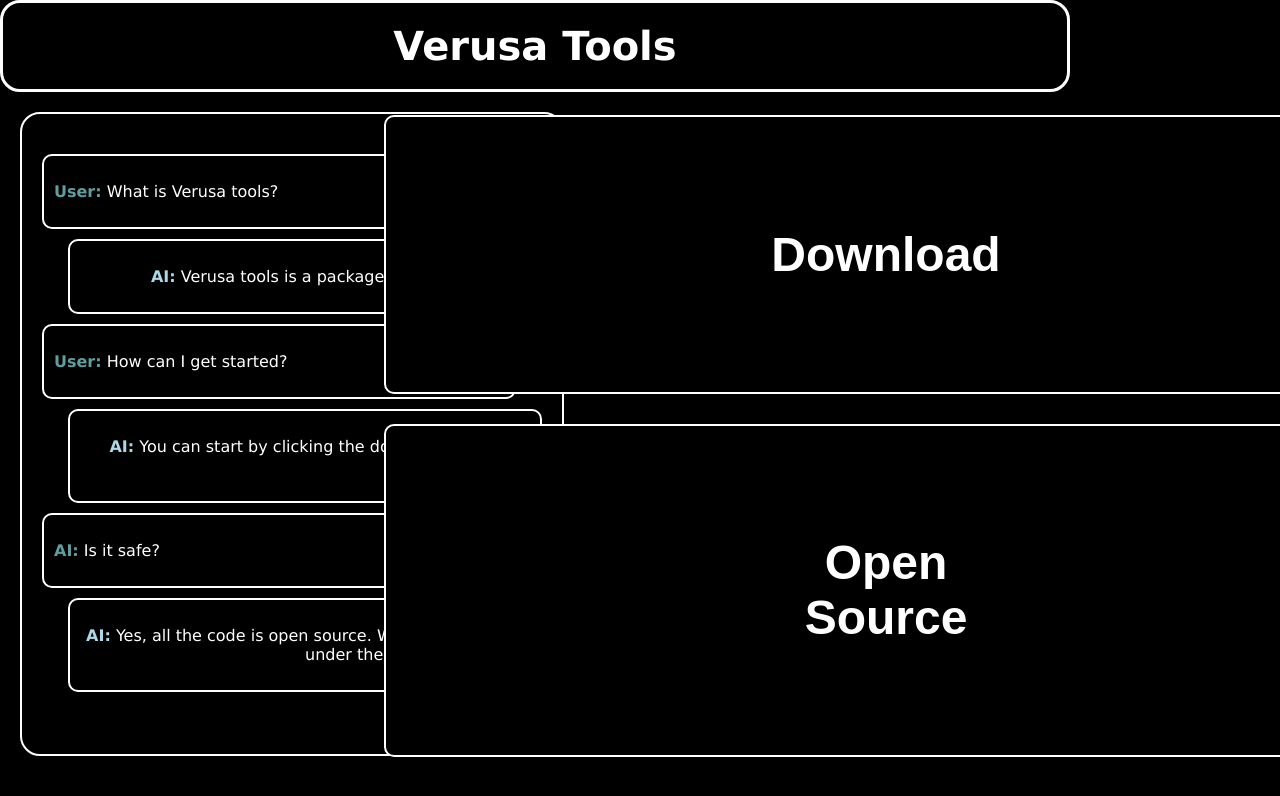
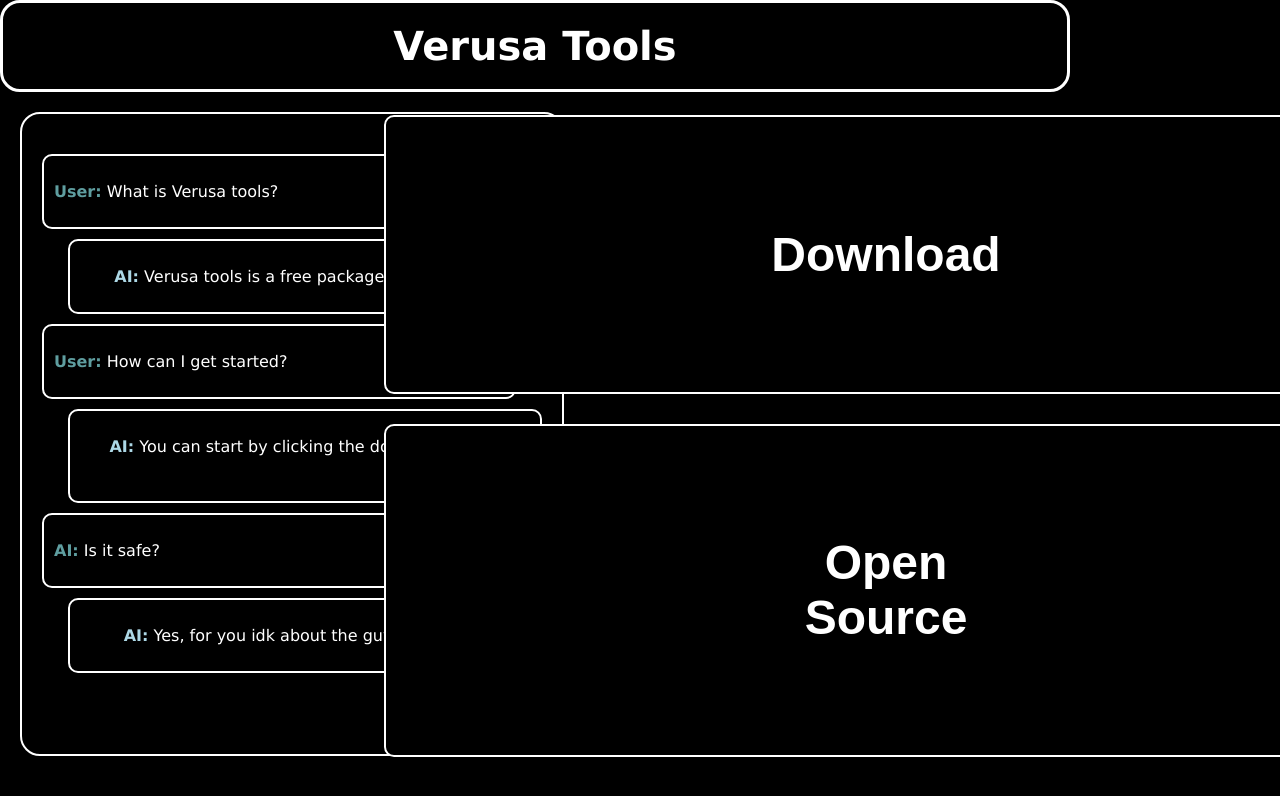
Before and after one commit to Host1999/Verusa, a plain HTML site: page index.html in a window 1280 px wide. Shown: the top 796 px of the page. Drawn offline with Linux system fonts and the light colour scheme.

Commit message:
Update index.html

```diff
--- a/index.html
+++ b/index.html
@@ -17,7 +17,7 @@
                 <p><strong>User:</strong> What is Verusa tools?</p>
             </div>
             <div class="message answer">
-                <p><strong>AI:</strong> Verusa tools is a package of malicous tools.</p>
+                <p><strong>AI:</strong> Verusa tools is a free package of malicous tools.</p>
             </div>
             <div class="message question">
                 <p><strong>User:</strong> How can I get started?</p>
@@ -29,7 +29,7 @@
                 <p><strong>AI:</strong> Is it safe?</p>
             </div>
             <div class="message answer">
-                <p><strong>AI:</strong> Yes, all the code is open source. Which you can find under the download button!</p>
+                <p><strong>AI:</strong> Yes, for you idk about the guy you use it on lol.</p>
             </div>
         </div>
     </div>
```
